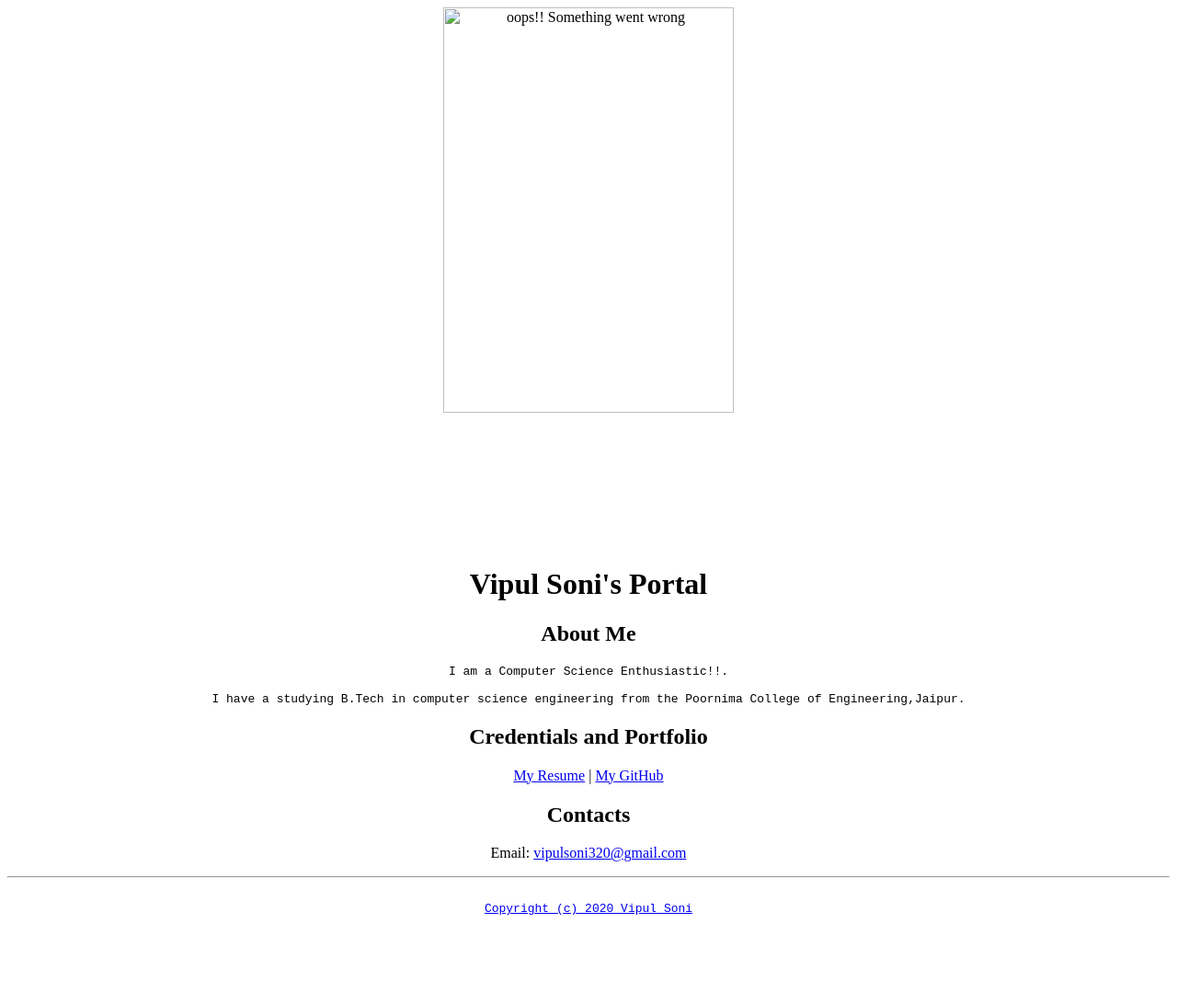
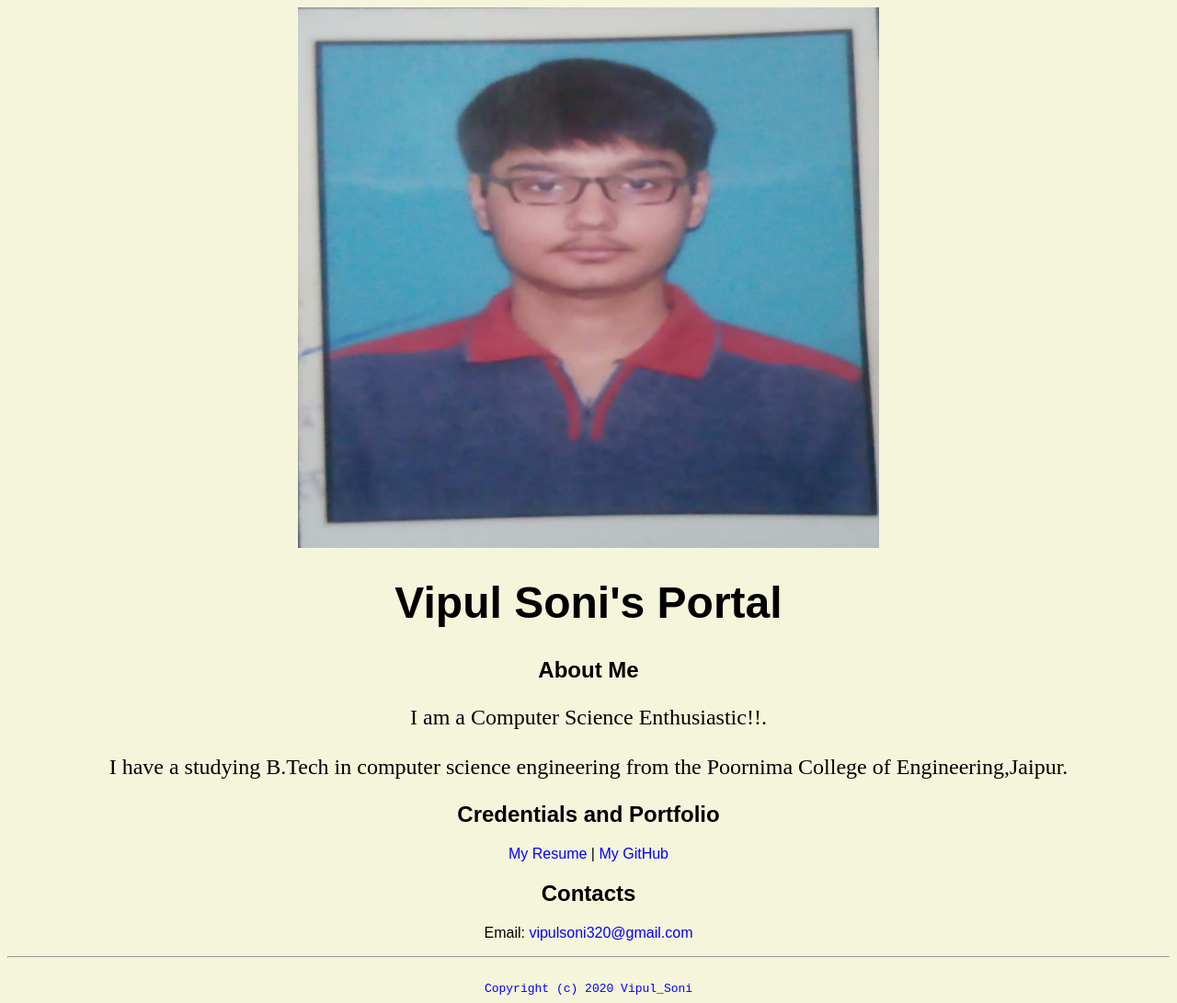
Before and after one commit to vipul-soni/MyPortfolio.github.io, a plain HTML site: page My Portfolio.html in a window 1280 px wide. Shown: the whole page at 92% size. Before the commit the page ends 1004 px from the top, so only its background shows below. Drawn offline with Linux system fonts and the light colour scheme.

Commit message:
Update My Portfolio.html

```diff
--- a/My Portfolio.html
+++ b/My Portfolio.html
@@ -2,14 +2,14 @@
 <html lang="en">
 <head>
 <title>My Portfolio</title>
-<link rel="stylesheet" href="MY PORTFOLIO/css/myportfolio.css">
-<link rel = "icon" type = "image/png" href = "MY PORTFOLIO/images/1.jpg">
+<link rel="stylesheet" href="css/myportfolio.css">
+<link rel = "icon" type = "image/png" href = "images/1.jpg">
 <meta name="name" content="Vipul Soni's Portal">
 <meta name="viewport" content="width=device-width, initial-scale=1, shrink-to-fit=no">
 </head>
 <center>
 <body>
-<img src="MY PORTFOLIO/images/2.jpeg" width="50%" height="75%" alt="oops!! Something went wrong">
+<img src="images/2.jpeg" width="50%" height="75%" alt="oops!! Something went wrong">
 <h1>Vipul Soni's Portal</h1>
 <h2>About Me</h2>
 <pre>I am a Computer Science Enthusiastic!!.
@@ -17,7 +17,7 @@
 I have a studying B.Tech in computer science engineering from the Poornima College of Engineering,Jaipur.
 </pre>
 <h2>Credentials and Portfolio</h2>
-<p><a href="MY PORTFOLIO/resume.pdf" target="_blank">My Resume</a> | <a href="https://github.com/vipul-soni" target="_blank">My GitHub</a></p>
+<p><a href="resume.pdf" target="_blank">My Resume</a> | <a href="https://github.com/vipul-soni" target="_blank">My GitHub</a></p>
 <h2>Contacts</h2>
 <p>Email: <a href="mailto:vipulsoni32@gmail.com">vipulsoni320@gmail.com</p>
 </body>
```
